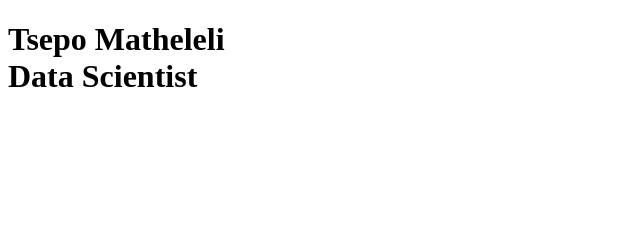
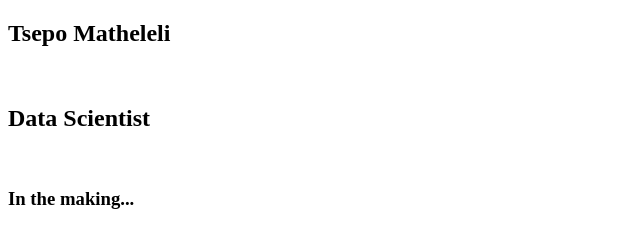
Before and after one commit to Tsepo-Matheleli/personal-portfolio, a plain HTML site: page index.html in a window 1280 px wide. Shown: the whole page, without its empty margins (0-640 px from the left). Drawn offline with Linux system fonts and the light colour scheme.

Commit message:
Changed tags structure. Added section with appropriate heading tags.

```diff
--- a/index.html
+++ b/index.html
@@ -6,6 +6,11 @@
     <title>Tsepo Matheleli</title>
 </head>
 <body>
-    <h1>Tsepo Matheleli <br>Data Scientist</h1>
+    <section class="intro-text">
+        <h1 class="name">Tsepo Matheleli</h1> <br>
+        <h1 class="occupation">Data Scientist</h1> <br>
+        <h3 class="status">In the making...</h3>
+    </section>
+
 </body>
 </html>
```
